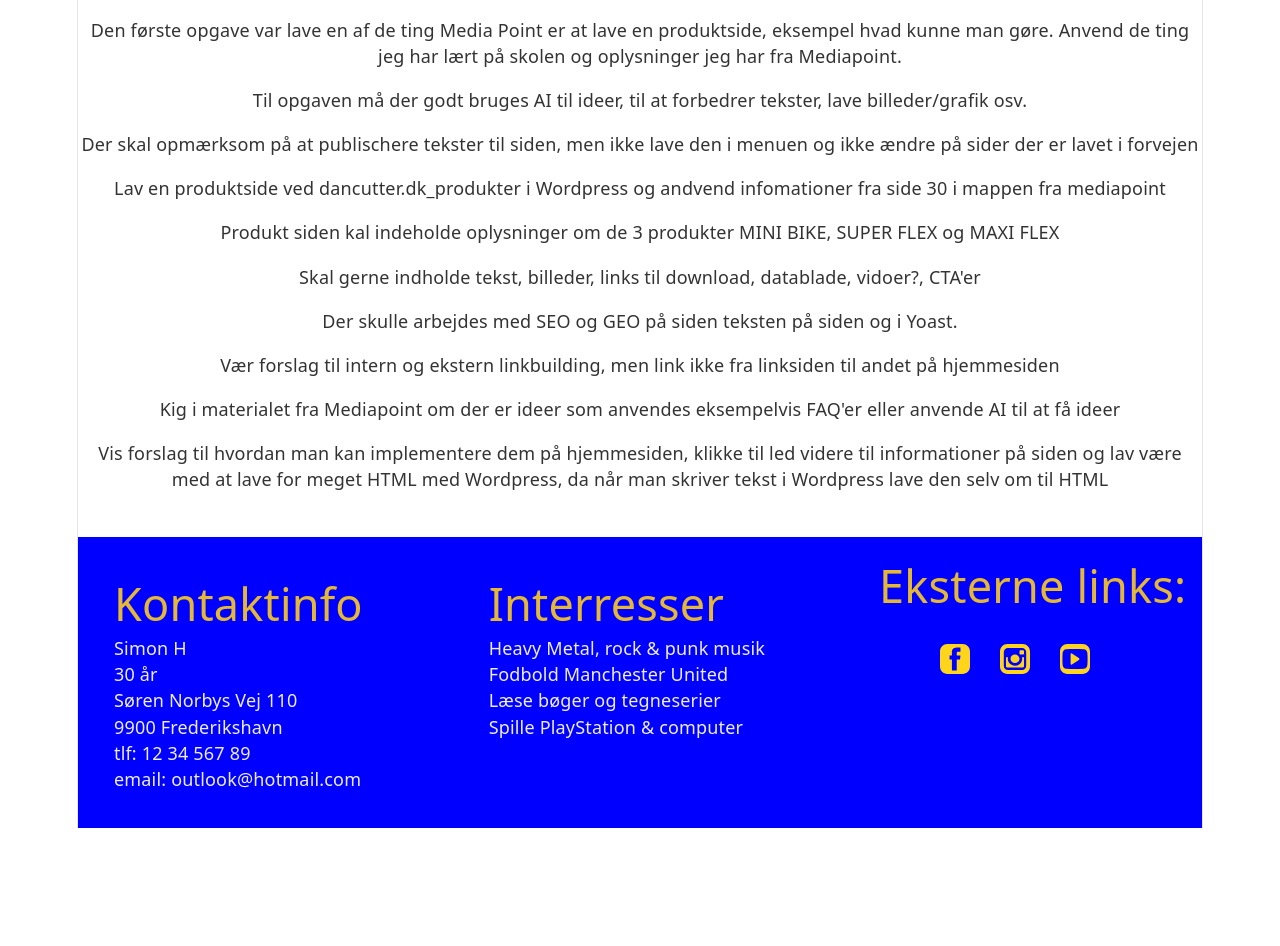
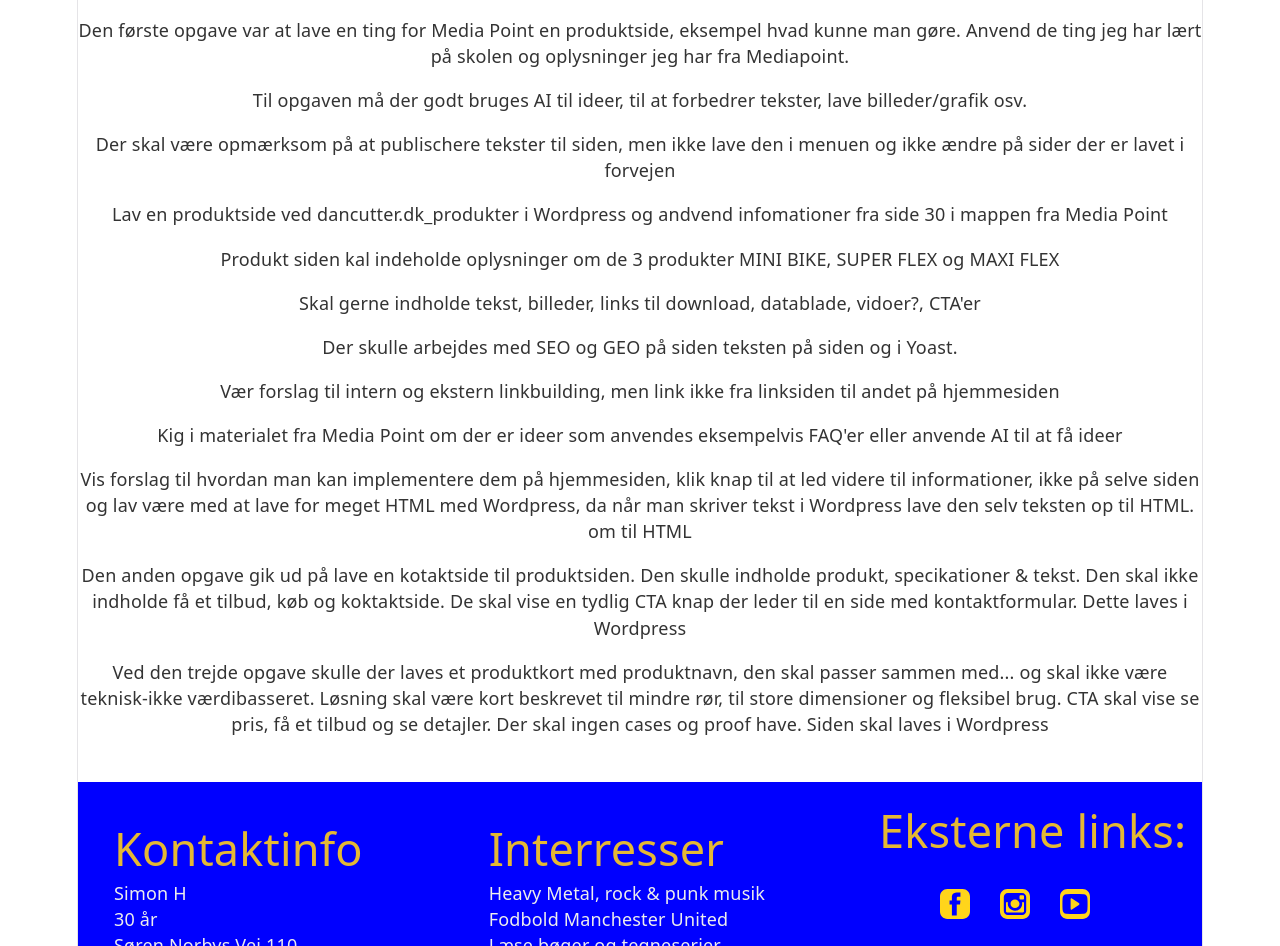
Before and after one commit to SimonH3-coder/Portfolio-Simon, a React (Vite) app: page /Praktik in a window 1280 px wide. Shown: the part 1160-2106 px from the top of the page. Before the commit the page ends 1988 px from the top, so only its background shows below. Built offline with nearby package versions, Linux system fonts and the light colour scheme.

Commit message:
fix: correct typos and improve wording in Praktik and Uddannelse pages

```diff
--- a/src/pages/Praktik.jsx
+++ b/src/pages/Praktik.jsx
@@ -13,7 +13,7 @@ export function Praktik() {
             <h1 className="text-[#4f74bf] font-[Roboto, sans-serif] my-2 mx-0 py-2 px-0 text-[2rem]">Praktik som webudvikler</h1>
             <article>
                 <h3 className="text-[#4f74bf] font-[Roboto, sans-serif] my-2 mx-0 py-2 px-0 text-[2rem]"> Om Dancutter A/S</h3>
-                <p className="my-2 mx-0 py-2 px-0"> Hos Dancutter A/S i Viborg på Livøvej 1 er de specieliser i arbejde med udvikle og producurere robotudstyr
+                <p className="my-2 mx-0 py-2 px-0"> Hos Dancutter A/S i Viborg på Livøvej 1 er de specieliser i arbejde med at udvikle og producurere robotudstyr
                     rørledningsrenovering herunder produkterne DC MINI BIKE, DC SUPER FLEX og DC MAXI FLEX.   </p>
                 <p className="my-2 mx-0 py-2 px-0">Virksomheden startede i 2002 på erfaring af mange års erfaring brache, udvikling, brugervenlighed, fleksible
                     og robuste robotcuttere til skæring, slibning og fræsning af materialer som PVC, liner, beton, støbejern og stål.
@@ -29,23 +29,25 @@ export function Praktik() {
                 </p>
 
                 <h3 className="text-[#4f74bf] font-[Roboto, sans-serif] my-2 mx-0 py-2 px-0 text-[2rem]">Mine opgaver hos Dancutter A/S</h3>
-                <p className="my-2 mx-0 py-2 px-0"> Den første opgave var lave en af de ting Media Point er at lave en produktside, eksempel hvad kunne man gøre.
+                <p className="my-2 mx-0 py-2 px-0"> Den første opgave var at lave en ting for Media Point en produktside, eksempel hvad kunne man gøre.
                     Anvend de ting jeg har lært på skolen og oplysninger jeg har fra Mediapoint.
                 </p>
                 <p className="my-2 mx-0 py-2 px-0">Til opgaven må der godt bruges AI til ideer, til at forbedrer tekster, lave billeder/grafik osv. </p>
-                <p className="my-2 mx-0 py-2 px-0"> Der skal opmærksom på at publischere tekster til siden,  men ikke lave den i menuen og ikke ændre på sider der er
+                <p className="my-2 mx-0 py-2 px-0"> Der skal være opmærksom på at publischere tekster til siden,  men ikke lave den i menuen og ikke ændre på sider der er
                     lavet i forvejen
                 </p>
-                <p className="my-2 mx-0 py-2 px-0"> Lav en produktside ved dancutter.dk_produkter i Wordpress og andvend infomationer fra side 30 i mappen fra mediapoint</p>
+                <p className="my-2 mx-0 py-2 px-0"> Lav en produktside ved dancutter.dk_produkter i Wordpress og andvend infomationer fra side 30 i mappen fra Media Point</p>
                 <p className="my-2 mx-0 py-2 px-0">Produkt siden kal indeholde oplysninger om de 3 produkter MINI BIKE, SUPER FLEX og MAXI FLEX</p>
                 <p className="my-2 mx-0 py-2 px-0"> Skal gerne indholde tekst, billeder, links til download, datablade, vidoer?, CTA'er</p>
                 <p className="my-2 mx-0 py-2 px-0"> Der skulle arbejdes med SEO og GEO på siden teksten på siden og i Yoast.</p>
                 <p className="my-2 mx-0 py-2 px-0"> Vær forslag til intern og ekstern linkbuilding, men link ikke fra linksiden til andet på hjemmesiden</p>
-                <p className="my-2 mx-0 py-2 px-0"> Kig i materialet fra Mediapoint om der er ideer som anvendes eksempelvis FAQ'er eller anvende AI til at få ideer</p>
-                <p className="my-2 mx-0 py-2 px-0"> Vis forslag til hvordan man kan implementere dem på hjemmesiden, klikke til led videre til informationer på
-                    siden og lav være med at lave for meget HTML med Wordpress, da når man skriver tekst i Wordpress lave den selv
+                <p className="my-2 mx-0 py-2 px-0"> Kig i materialet fra Media Point om der er ideer som anvendes eksempelvis FAQ'er eller anvende AI til at få ideer</p>
+                <p className="my-2 mx-0 py-2 px-0"> Vis forslag til hvordan man kan implementere dem på hjemmesiden, klik knap til at led videre til informationer, ikke på selve
+                    siden og lav være med at lave for meget HTML med Wordpress, da når man skriver tekst i Wordpress lave den selv teksten op til HTML.
                      om til HTML</p>
 
+                     <p className="my-2 mx-0 py-2 px-0"> Den anden opgave gik ud på lave en kotaktside til produktsiden. Den skulle indholde produkt, specikationer & tekst. Den skal ikke indholde få et tilbud, køb og koktaktside. De skal vise en tydlig CTA knap der leder til en side med kontaktformular. Dette laves i Wordpress </p>
+<p className="my-2 mx-0 py-2 px-0">Ved den trejde opgave skulle der laves et produktkort med produktnavn, den skal passer sammen med... og skal ikke være teknisk-ikke værdibasseret. Løsning skal være kort beskrevet til mindre rør, til store dimensioner og fleksibel brug. CTA skal vise se pris, få et tilbud og se detajler. Der skal ingen cases og proof have. Siden skal laves i Wordpress </p>
 
                 </article>
                     </figcaption>
--- a/src/pages/Uddannelse.jsx
+++ b/src/pages/Uddannelse.jsx
@@ -43,7 +43,7 @@ CNC-produktion drejning og råemne savning. </p>
 <p>Skolepraktik industritekniker
 TECHCOLLEGE Nørresundby.
 Manuel og CNC-bearbejdning med drejning og
-fræsning. CNC-programmering via Cimco og
+fræsning. CNC-programmering via Cimco,
 Mastercam og tegning via Inventor. </p>
 <p className="my-2 mx-0 py-2 px-0">April 2022 til august 2022.</p>
 
@@ -65,7 +65,7 @@ Aalborg TECHCOLLEGE. </p>
 UCN Aalborg
 Fag: Programmering sproget python,
 netværksteknologi, indlejrer systemer lodning
-af komponenter og strøm og virksomhed
+af komponenter, strøm, virksomhed og
 samfund. </p>
 <p className="my-2 mx-0 py-2 px-0">September 2018 til juni 2019. </p>
 
@@ -82,7 +82,7 @@ samfund. </p>
 <p className="my-2 mx-0 py-2 px-0">August 2002 til juni 2012. </p>
 
 <h3 className="text-[#4f74bf] font-[Roboto, sans-serif] my-2 mx-0 py-2 px-0 text-[2rem]">Erfaring og fritidsjob</h3>
-<p>Frivillige forening praktisk</p>
+<p>Frivillige i en forening, praktisk</p>
 <p className="my-2 mx-0 py-2 px-0">2026 </p>
 <p>Kørekort B. </p>
 <p className="my-2 mx-0 py-2 px-0">2020 </p>
```
